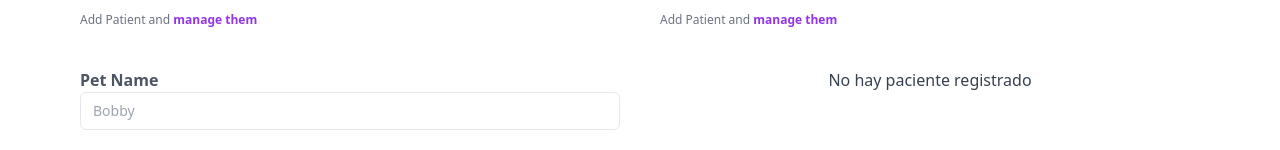
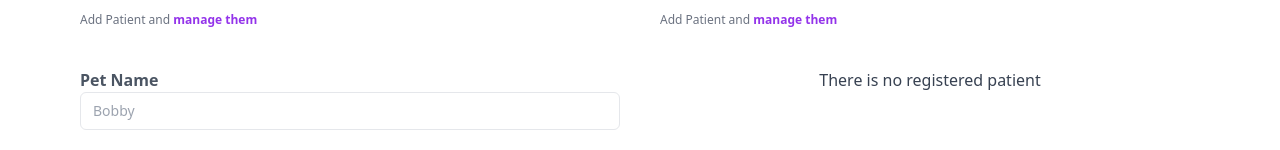
Before and after one commit to caceres1992/CRUD_PACIENTE, a React (Create React App) app: page / in a window 1280 px wide. Shown: the part 224-374 px from the top of the page. Built offline with nearby package versions, Linux system fonts and the light colour scheme.

Commit message:
new update

```diff
--- a/src/App.js
+++ b/src/App.js
@@ -88,7 +88,7 @@ function App() {
             {data.length > 0 ? data.map(item =>
               <Card key={item.id} item={item} handleDeleteItem={handleDeleteItem} getPacienteById={getPacienteById} />
             ) :
-              <p className='text-gray-700 font-medium'>No hay paciente registrado</p>
+              <p className='text-gray-700 font-medium'>There is no registered patient </p>
             }
           </div>
         </div>
```
